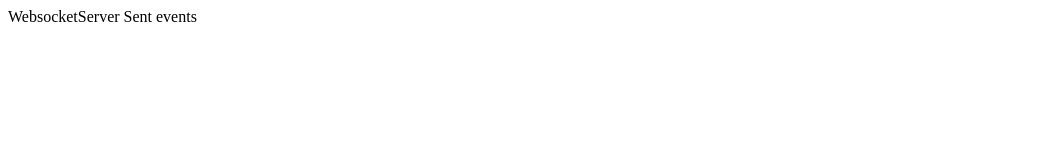
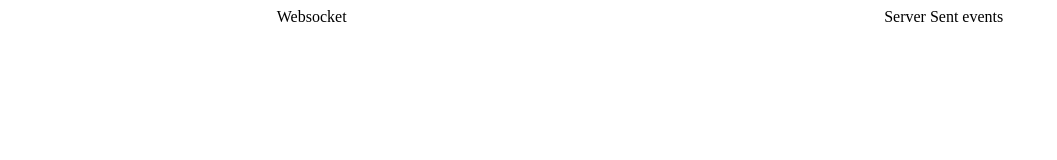
Before and after one commit to hlminh2000/sse_cluster_test, a website: page static/index.html in a window 1280 px wide. Shown: the whole page, without its empty margins (0-1057 px from the left). Drawn offline with nearby package versions, Linux system fonts and the light colour scheme; no server answers.

Commit message:
style update

```diff
--- a/static/index.html
+++ b/static/index.html
@@ -9,7 +9,9 @@
     <title></title>
   </head>
 
-  <body style="display: flex; flex-direction: row">
+  <body
+    style="display: flex; flex-direction: row; justify-content: space-around"
+  >
     <div id="ws">
       Websocket
       <div class="content"></div>
```
